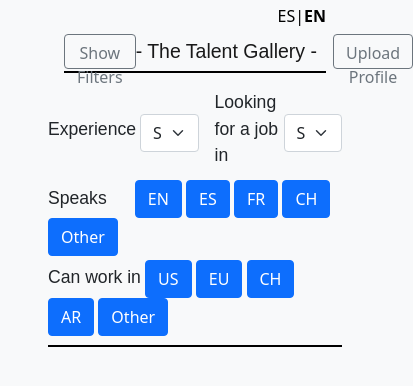
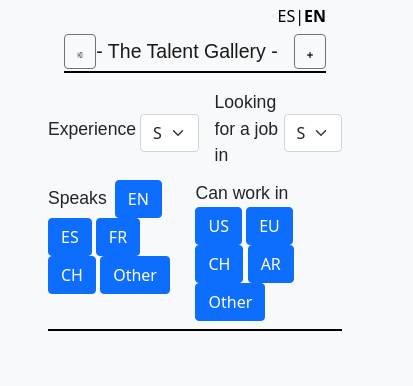
Before and after one commit to gonzalocibeira/The_Talent_Gallery, a website: page index.html in a window 390 px wide. Shown: the whole page, 413 px wide, since content can reach past the window. Drawn offline with nearby package versions, Linux system fonts and the light colour scheme.

Commit message:
responsive filter and upload profile buttons

```diff
--- a/index.html
+++ b/index.html
@@ -23,14 +23,20 @@
                     <button type="button" class="lang_btn mb-1"><span class="weak">ES</span>|<strong>EN</strong></button>
                 </div>
                 <div class="d-flex justify-content-between align-items-center nav_div">
-                    <button type="button" class="btn btn-outline-secondary nav_btn">Show Filters</button>
+                    <button type="button" class="btn btn-outline-secondary nav_btn">
+                        <span class="btnNavText">Show Filters</span>
+                        <img class="navIcon" src="./images/filter.png" alt="Filter button">
+                    </button>
                     <a class="navbar-brand text_nav" href="#">- The Talent Gallery -</a>
-                    <button type="button" class="btn btn-outline-secondary nav_btn">Upload Profile</button>
+                    <button type="button" class="btn btn-outline-secondary nav_btn">
+                        <span class="btnNavText">Create Profile</span>
+                        <img class="navIcon" src="./images/plus.png" alt="Add profile button">
+                    </button>
                 </div>
             </div>
         </nav>
-        <div id="filtersMenu" class="d-xl-flex align-items-center justify-content-around mt-3 mx-5">
-            <div class="d-flex align-items-center">
+        <div id="filtersMenu" class="d-xl-flex justify-content-xl-around mt-3 mx-5">
+            <div class="d-flex align-items-center justify-content-evenly">
                 <label for="experience" class="form-label me-1 filterText">Experience</label>
                 <select name="Experience_DD" id="experience" class="form-select filterBar">
                     <option selected>Select field</option>
@@ -46,9 +52,9 @@
                     <option value="Sales">Sales</option>
                 </select>
             </div>
-            <div>
-                <div class="my-1">
-                    <span class="me-4 filterText">Speaks</span>
+            <div class="d-flex flex-lg-column mt-1 justify-content-evenly">
+                <div>
+                    <span class="me-1 filterText">Speaks</span>
                     <input type="checkbox" class="btn-check" id="spks_EN" checked autocomplete="off">
                     <label class="btn btn-outline-primary" for="spks_EN">EN</label>
                     <input type="checkbox" class="btn-check" id="spks_ES" checked autocomplete="off">
@@ -60,8 +66,8 @@
                     <input type="checkbox" class="btn-check" id="spks_OT" checked autocomplete="off">
                     <label class="btn btn-outline-primary" for="spks_OT">Other</label>
                 </div>
-                <div>
-                    <span class="filterText">Can work in</span>
+                <div class="mt-lg-1 ms-3 ms-lg-0">
+                    <span class="me-1 filterText">Can work in</span>
                     <input type="checkbox" class="btn-check" id="wrk_US" checked autocomplete="off">
                     <label class="btn btn-outline-primary" for="wrk_US">US</label>
                     <input type="checkbox" class="btn-check" id="wrk_EU" checked autocomplete="off">
--- a/scss/components/home.scss
+++ b/scss/components/home.scss
@@ -24,3 +24,18 @@
 span.weak{
     font-weight:lighter;
 }
+
+.navIcon{
+    width: 1.5vw;
+    display: none;
+}
+
+@media only screen and (max-width: 1200px){
+    .btnNavText{
+        display: none;
+    }
+
+    .navIcon{
+        display: inline;
+    }
+}
```
Also changed, not shown: css/main.css, images/filter.png (added), images/plus.png (added).
